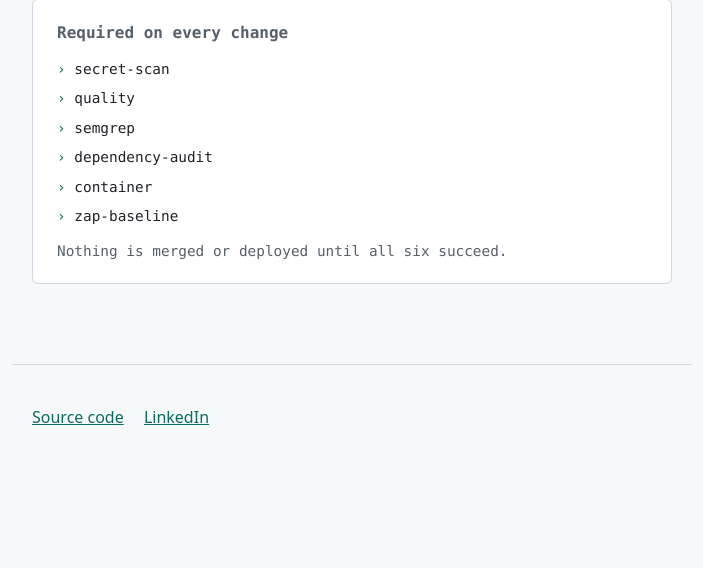
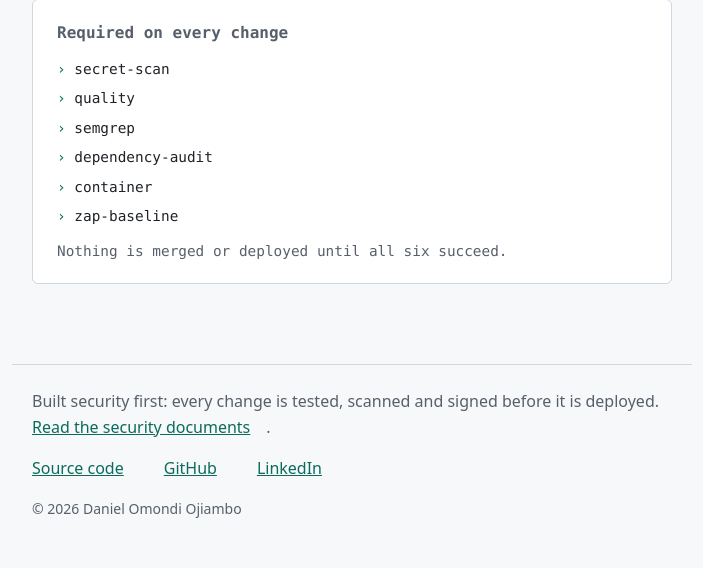
Before and after one commit to Omo-Dan/zerotrustportfolio, a FastAPI app: page / in a window 1280 px wide. Shown: the part 421-989 px from the top of the page, without its empty margins (288-991 px from the left). Before the commit the page ends 846 px from the top, so only its background shows below. Run offline with FastAPI, Linux system fonts and the light colour scheme; parts of the project's set-up code (start-up, migrations or seed data) failed here and were passed over.

Commit message:
feat: improve the footer

```diff
--- a/app/main.py
+++ b/app/main.py
@@ -1,6 +1,7 @@
 import logging
 import os
 from collections.abc import Awaitable, Callable
+from datetime import UTC, datetime
 from pathlib import Path
 
 from fastapi import FastAPI, Request, Response
@@ -73,6 +74,7 @@ BASE_DIR = Path(__file__).parent
 app.mount("/static", StaticFiles(directory=BASE_DIR / "static"), name="static")
 
 templates = Jinja2Templates(directory=BASE_DIR / "templates")
+templates.env.globals["current_year"] = lambda: datetime.now(UTC).year
 
 
 def page(request: Request, name: str) -> Response:
--- a/app/static/site.css
+++ b/app/static/site.css
@@ -282,3 +282,22 @@ footer a {
 .card > :last-child {
   margin-bottom: 0;
 }
+
+.footer-note {
+  margin: 0 0 1rem;
+}
+
+.footer-links {
+  display: flex;
+  flex-wrap: wrap;
+  gap: 0.5rem 1.5rem;
+  list-style: none;
+  margin: 0 0 1rem;
+  padding: 0;
+}
+
+.footer-copy {
+  margin: 0;
+  color: var(--muted);
+  font-size: 0.875rem;
+}
--- a/app/templates/partials/footer.html
+++ b/app/templates/partials/footer.html
@@ -1,6 +1,9 @@
 <footer>
-  <p>
-    <a href="https://github.com/Omo-Dan/zerotrustportfolio">Source code</a>
-    <a href="https://www.linkedin.com/in/daniel-omondi-ojiambo-852021180/">LinkedIn</a>
-  </p>
+  <p class="footer-note">Built security first: every change is tested, scanned and signed before it is deployed. <a href="https://github.com/Omo-Dan/zerotrustportfolio/tree/main/docs/security">Read the security documents</a>.</p>
+  <ul class="footer-links">
+    <li><a href="https://github.com/Omo-Dan/zerotrustportfolio">Source code</a></li>
+    <li><a href="https://github.com/Omo-Dan">GitHub</a></li>
+    <li><a href="https://www.linkedin.com/in/daniel-omondi-ojiambo-852021180/">LinkedIn</a></li>
+  </ul>
+  <p class="footer-copy">&copy; {{ current_year() }} Daniel Omondi Ojiambo</p>
 </footer>
```
Also changed, not shown: tests/test_footer.py (added, +64 -0 lines).
